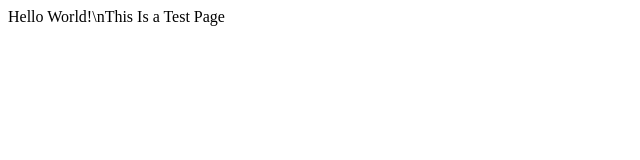
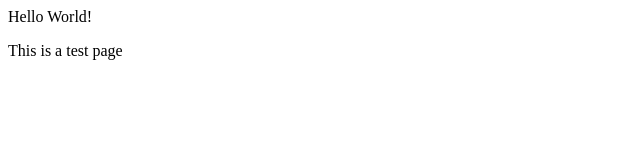
Before and after one commit to hbwh19/hbwh19.github.io, a plain HTML site: page index.html in a window 1280 px wide. Shown: the whole page, without its empty margins (0-640 px from the left). Drawn offline with Linux system fonts and the light colour scheme.

Commit message:
Update index.html

```diff
--- a/index.html
+++ b/index.html
@@ -1 +1,2 @@
-<P>Hello World!\nThis Is a Test Page</P>
+<p>Hello World!</p>
+<p>This is a test page</p>
```
